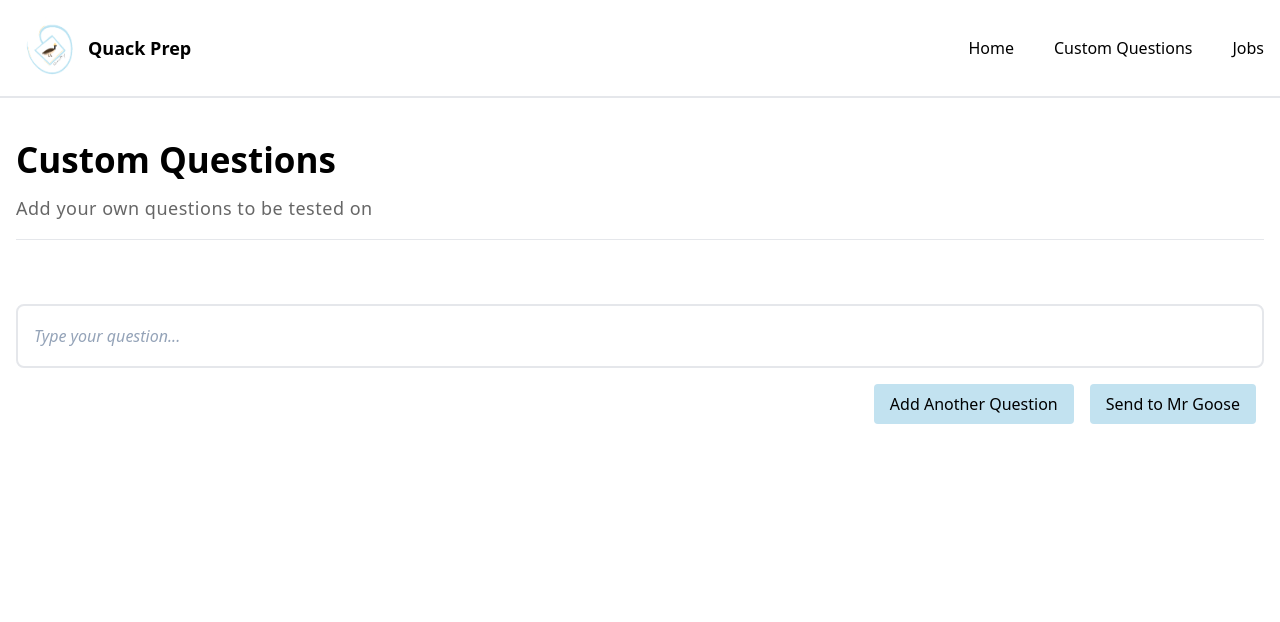
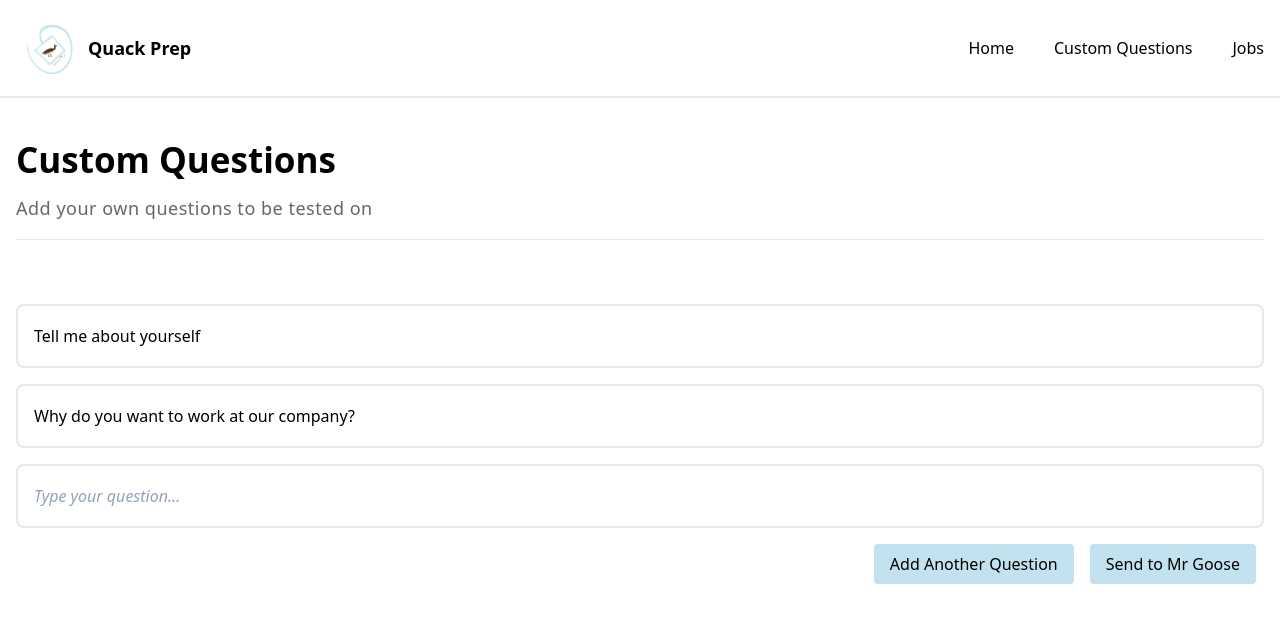
Before and after one commit to gdschacks/frontend, a React (Create React App) app: page /customquestions in a window 1280 px wide. Shown: the top 622 px of the page. Built offline with nearby package versions, Linux system fonts and the light colour scheme.

Commit message:
custom questions edited

```diff
--- a/src/pages/CustomQuestions.js
+++ b/src/pages/CustomQuestions.js
@@ -3,7 +3,11 @@ import Navbar from "../components/Navbar";
 import Header from "../components/Header";
 
 export default function CustomQuestions() {
-  const [inputFields, setInputFields] = useState([{ value: "" }]);
+  const [inputFields, setInputFields] = useState([
+    { value: "Tell me about yourself" },
+    { value: "Why do you want to work at our company?" },
+    { value: "" },
+  ]);
 
   const handleAddInput = () => {
     setInputFields([...inputFields, { value: "" }]);
```
